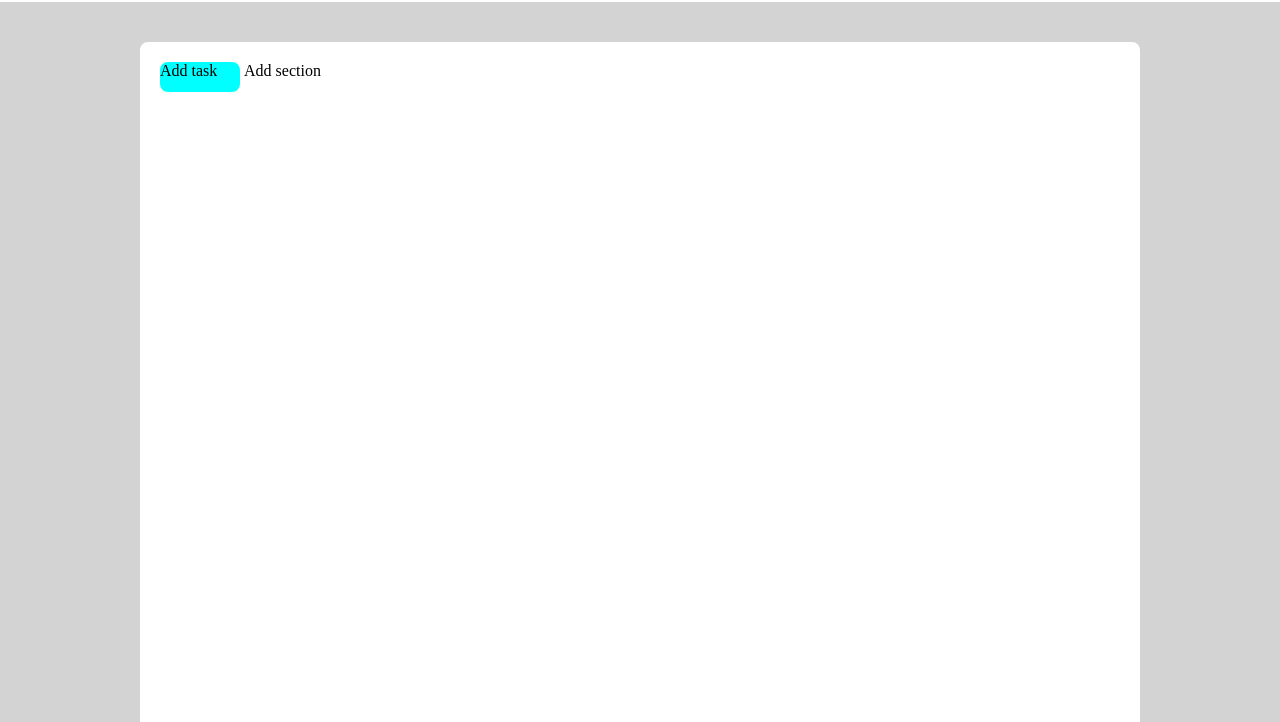
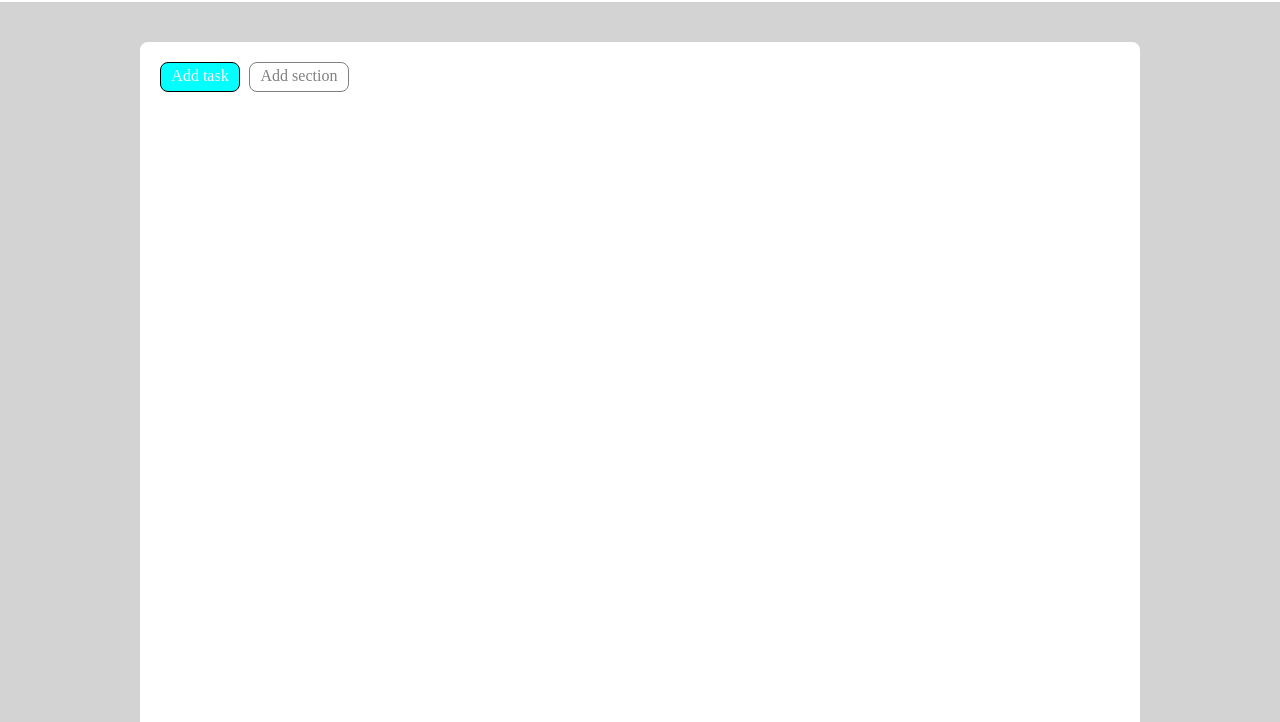
Before and after one commit to omarseddati16/html-css-toboolist, a plain HTML site: page index.html in a window 1280 px wide. Shown: the part 78-800 px from the top of the page. Drawn offline with Linux system fonts and the light colour scheme.

Commit message:
[main] contenitori

```diff
--- a/assets/css/style.css
+++ b/assets/css/style.css
@@ -32,9 +32,13 @@ body {
 
 .altrobottone-contenitore {
   height: 30px;
-  width: 80px;
-
+  width: 100px;
+  margin-left: 5px;
   border-radius: 8px;
+  border: 1px solid gray;
+  color: grey;
+  line-height: 25px;
+  text-align: center;
   display: inline-block;
 }
 
@@ -43,6 +47,10 @@ body {
   width: 80px;
   background-color: aqua;
   border-radius: 8px;
+  border: 1px solid black;
+  color: white;
+  text-align: center;
+  line-height: 25px;
   display: inline-block;
 }
 
--- a/index.html
+++ b/index.html
@@ -9,8 +9,9 @@
 </head>
 
 <body>
+
+  <!-- Inizio box header-->
   <header>
-    <!-- Inizio box header-->
     <section>
       <div class="primo-box">
         <img class="logo" src="assets/css/img/Logo.png" alt="">
@@ -18,13 +19,16 @@
       </div>
     </section>
   </header>
+  <!-- Fine box header-->
+
+  <!-- Inizio Main-->
   <main>
     <div class="contenitore-box">
       <div class="bottone-contenitore">
-        <p>Add task</p>
+        Add task
       </div>
       <div class="altrobottone-contenitore">
-        <p> Add section</p>
+        Add section
       </div>
 
 
```
